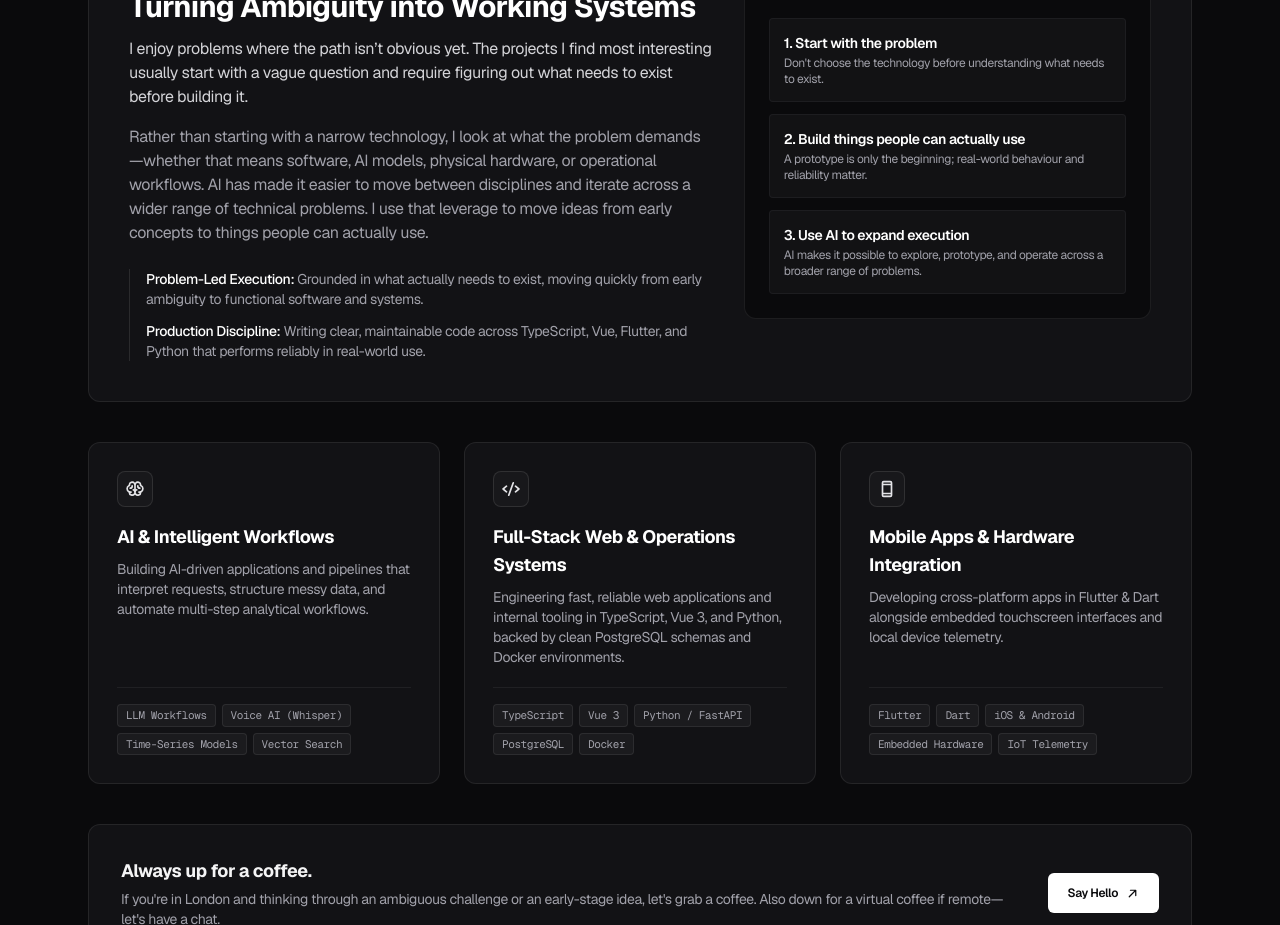
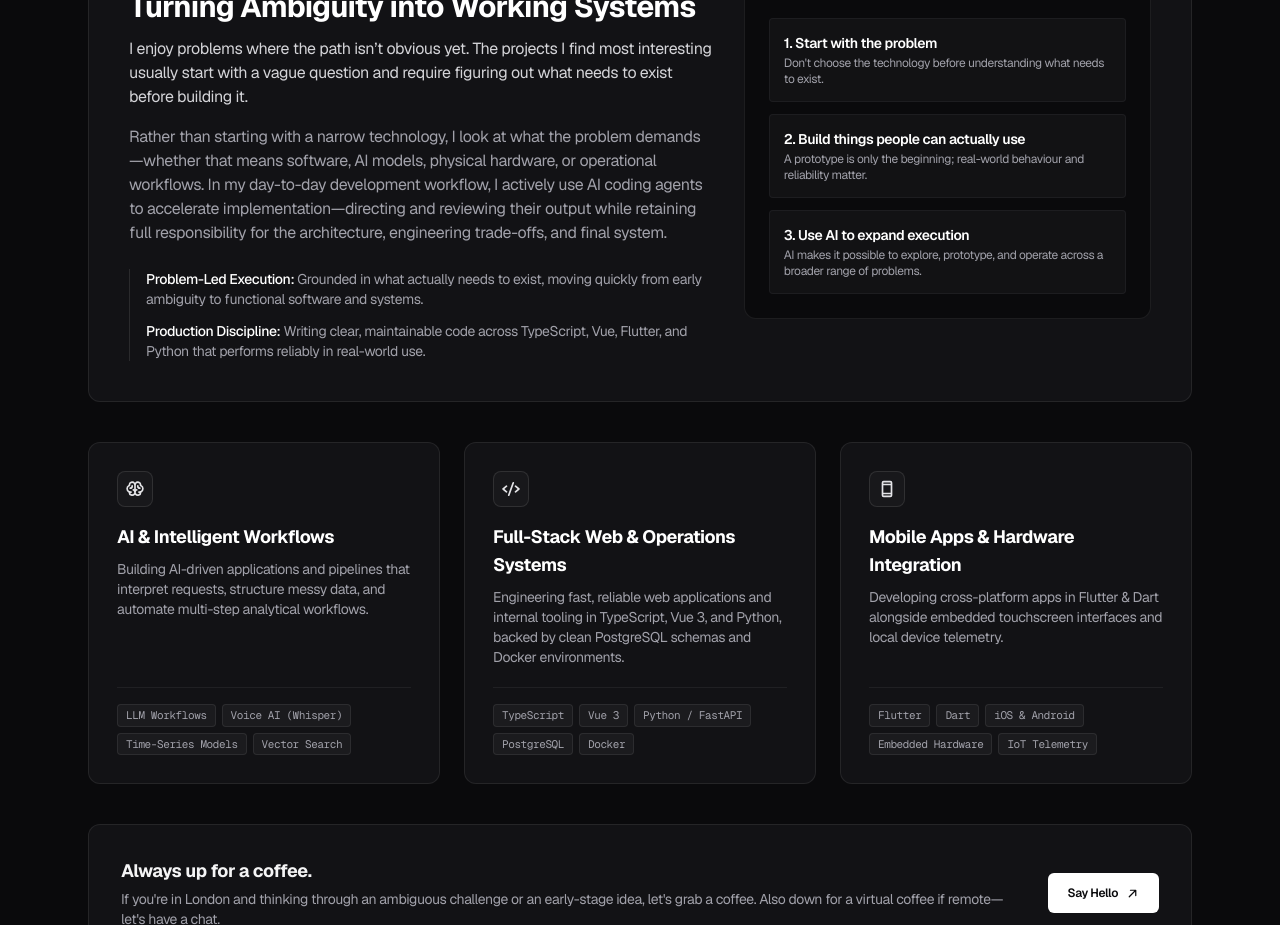
Before and after one commit to kwancer/reactWebsite, a React (Vite) app: page / in a window 1280 px wide. Shown: the part 3580-4505 px from the top of the page. Built offline with nearby package versions, Linux system fonts and the light colour scheme.

Commit message:
Highlight agentic coding workflow in How I Work and dossiers

```diff
--- a/src/components/Hero.jsx
+++ b/src/components/Hero.jsx
@@ -87,7 +87,7 @@ I work from the problem outward rather than from a predefined discipline inward.
 
 I enjoy problems where the path isn't obvious yet. The projects I find most interesting usually start with a vague question and require figuring out what needs to exist before building it.
 
-Rather than starting with a narrow technology, I look at what the problem demands—whether that means software, AI models, physical hardware, or operational workflows. AI has made it easier to move between disciplines and iterate across a wider range of technical problems. I use that leverage to move ideas from early concepts to things people can actually use.
+Rather than starting with a narrow technology, I look at what the problem demands—whether that means software, AI models, physical hardware, or operational workflows. In my day-to-day development workflow, I actively use AI coding agents to accelerate implementation—directing and reviewing their output while retaining full responsibility for the architecture, engineering trade-offs, and final system.
 
 ### Core Tenets
 1. **Start with the problem**: Don't choose the technology before understanding what needs to exist.
--- a/src/components/HowIWork.jsx
+++ b/src/components/HowIWork.jsx
@@ -65,7 +65,7 @@ export default function HowIWork() {
                 I enjoy problems where the path isn’t obvious yet. The projects I find most interesting usually start with a vague question and require figuring out what needs to exist before building it.
               </p>
               <p className="text-sm sm:text-base text-zinc-400 leading-relaxed mb-6">
-                Rather than starting with a narrow technology, I look at what the problem demands—whether that means software, AI models, physical hardware, or operational workflows. AI has made it easier to move between disciplines and iterate across a wider range of technical problems. I use that leverage to move ideas from early concepts to things people can actually use.
+                Rather than starting with a narrow technology, I look at what the problem demands—whether that means software, AI models, physical hardware, or operational workflows. In my day-to-day development workflow, I actively use AI coding agents to accelerate implementation—directing and reviewing their output while retaining full responsibility for the architecture, engineering trade-offs, and final system.
               </p>
 
               <div className="space-y-3 text-xs sm:text-sm text-zinc-400 border-l border-white/[0.1] pl-4">
```
Also changed, not shown: public/llms-software.txt, public/llms.txt.
